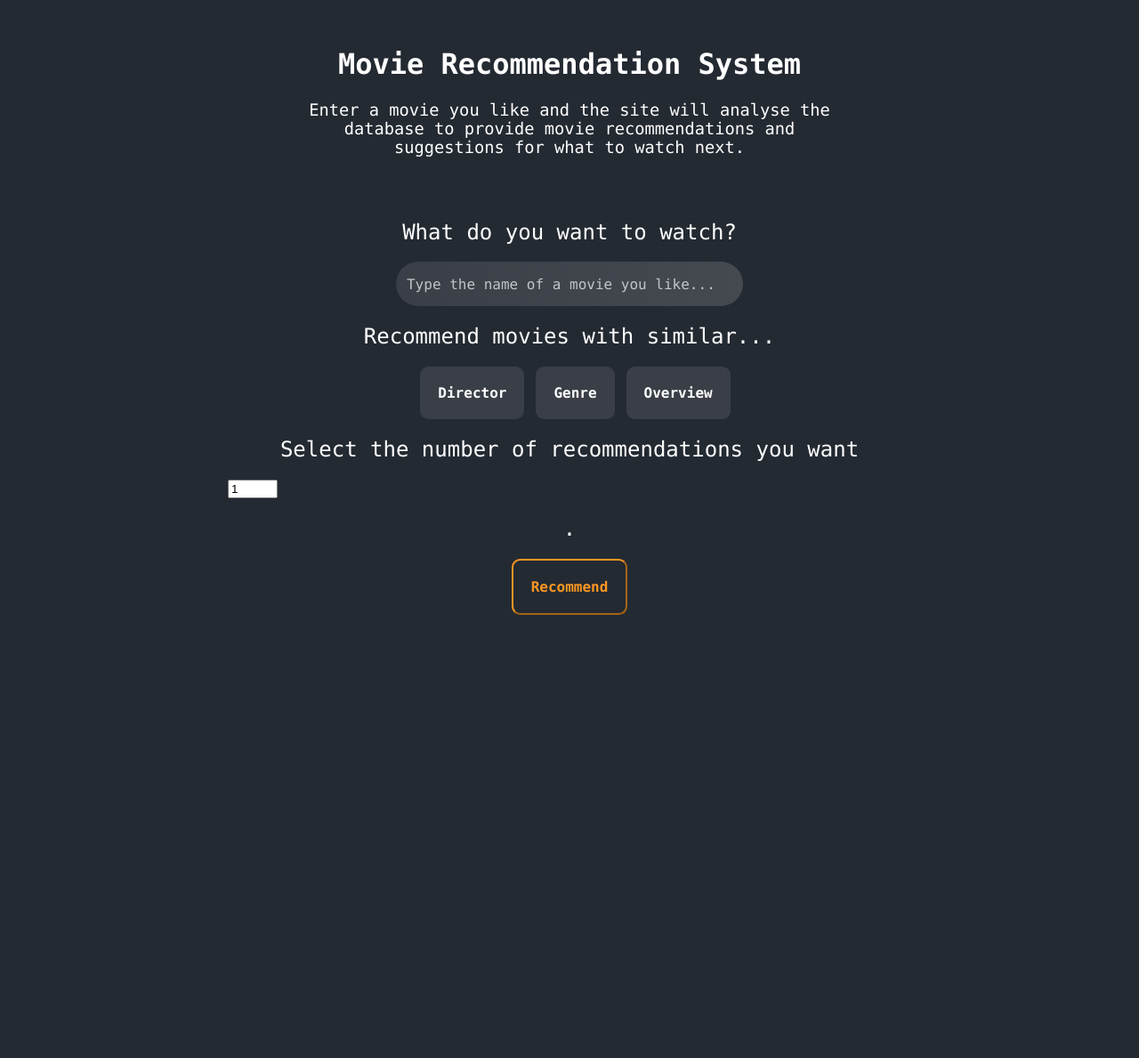
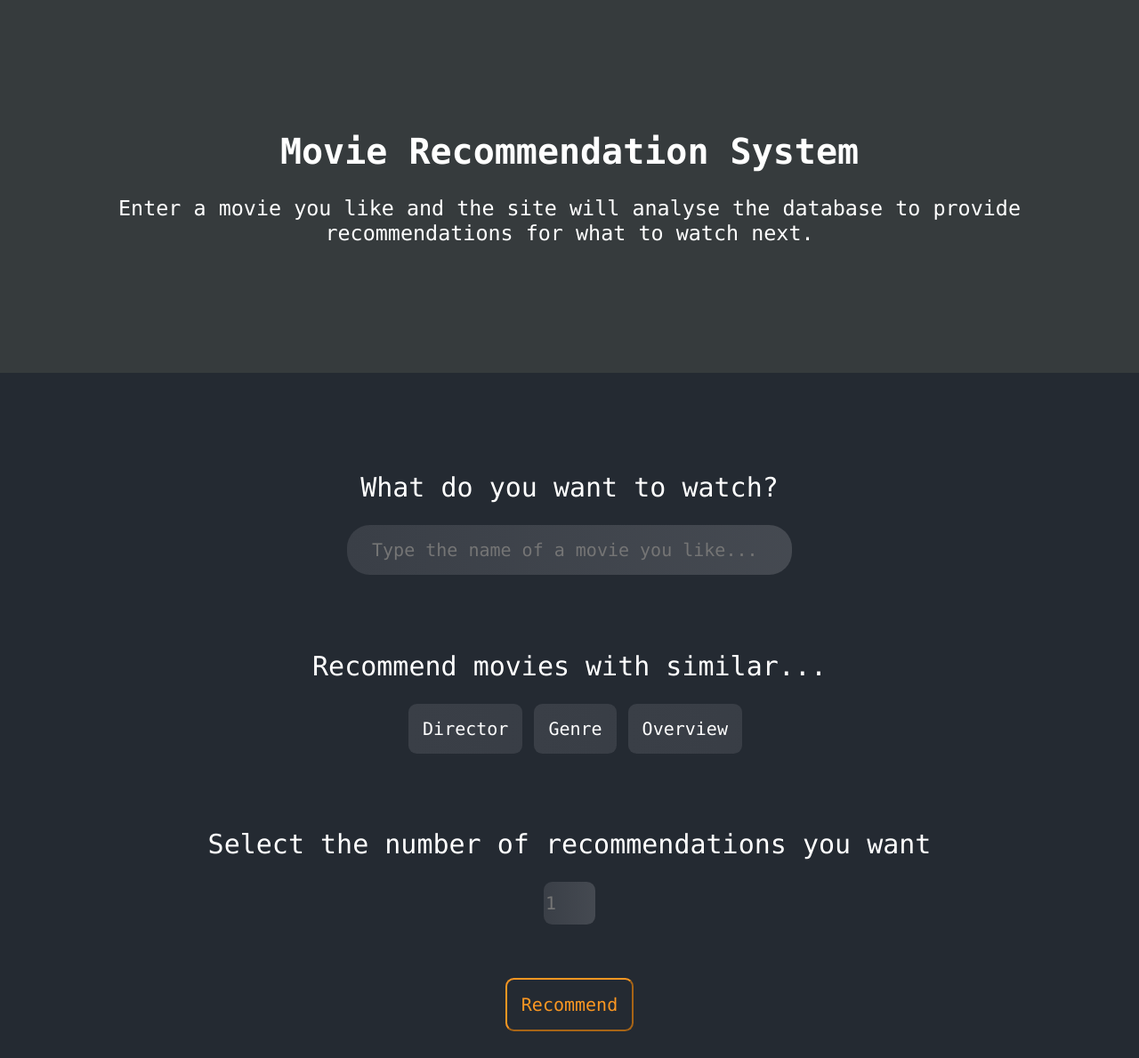
Before and after one commit to alangalavis/tfcomplejidad, a Flask app: page / in a window 1280 px wide. Shown: the whole page at 89% size. Before the commit the page ends 691 px from the top, so only its background shows below. Run offline with Flask 3, Linux system fonts and the light colour scheme.

Commit message:
Better code

```diff
--- a/static/css/styles.css
+++ b/static/css/styles.css
@@ -1,180 +1,180 @@
+/*================================================
+0. Configuration
+================================================*/
+
 :root {
   --primary_color: #242A32;
   --secondary_color: #FFFF;
   --tertiary_color: #3A3F47;
   --quartenary_color: #FB9722;
+  --quintenary_color: rgb(54, 59, 61);
   --font_primary: Consolas;
 }
 
-  body {
-    font-family: var(--font_primary);
-    margin: 0px;
-    background-color: var(--primary_color);
-    overflow: hidden;
-    user-select: none;
-    scroll-behavior: smooth;
-    overflow-y: scroll;
+*,
+*::before,
+*::after {
+  box-sizing: border-box;
 }
 
-  h1 {
+body {
+  font-size: 1.25rem;
+  font-family: var(--font_primary);
+  text-align: center;
+  overflow: hidden;
   color: var(--secondary_color);
-    text-align: center;
-
+  background-color: var(--primary_color);
+  user-select: none;
+  overflow-y: scroll;
+  margin: 0;
 }
 
-  h2 {
-    color: var(--secondary_color);
-    text-align: center;
-    font-weight: normal;
+label,
+input,
+button {
+  font: inherit;
 }
 
-  h3 {
-    color: var(--secondary_color);
-    text-align: center;
-    font-weight: normal;
+.border {
+  /*border: 3px solid green;*/
 }
 
-  .sectiontitle {
-    padding: 2rem;
-    margin: auto;
-    width: 50%;
-    max-width: 100%;
-
+.center {
+  overflow: hidden;
+  display: flex;
+  justify-content: center;
+  align-items: center;
+  flex-wrap: wrap;
 }
 
-  .section0 {
-    position: relative;
+.lighter {
+  font-weight: lighter;
 }
-  /*
-  .section0::before{
-    content: ' ';
+
+.section {
+  padding: 30px 0 30px 0;
+}
+
+/*================================================
+1. What do you want to watch?
+================================================*/
+
+.title {
+  color: var(--secondary_color);
+  background-color: var(--quintenary_color);
+  padding: 120px;
+}
+
+.line {
+  border-bottom-width: 2px;
+  width: 100%;
+  margin-top: 2rem;
+}
+
+/*================================================
+1.1. Type the name of a movie you like...
+================================================*/
+
+.searchbar {
+  color: var(--secondary_color);
+  background-image: linear-gradient(to right , var(--tertiary_color) , #3a3f47f1);
+  width: 100%;
   display: block;
-    position: absolute;
-    left: 0;
-    top: 0;
-    width: 100%;
-    height: 100%;
-    opacity: 0.6;
-    background-image: url("https://static-prod.adweek.com/wp-content/uploads/2022/03/movie-theater-buys-back-2022-652x342.jpg");
-    background-repeat: no-repeat;
-    background-position: 50% 0;
-    background-size: cover;
-  }
-  */
-
-  /*.sectiontitle, .section1, .section2, .section3 {
-    border: 3px solid green;
-  }*/
-
-  .filter {
-    margin: 0 20% 0 20%;
+  box-sizing: border-box;
+  max-width: 500px;
+  padding: 1rem;
+  border: 0;
   border-radius: 1.6rem;
 }
 
-  .search {
-    margin: auto;
-    width: 50%;
-    /*border: 3px solid green;*/
-    display: flex;
-    justify-content: center;
-    flex-wrap: wrap;
-    flex-direction: row;
-    align-items: center;
-
-  }
-
-  .search input {
-    background-image: linear-gradient(to right , var(--tertiary_color) , #3a3f47f1);
-    max-width: 100%;
-  }
-
-  .search input[type=text]{
-    color: var(--secondary_color);
-    font-family: var(--font_primary);
-    font-size: 16px;
-
-    width: 40ch;
-    max-width: 100%;
-    min-height: 3rem;
-    border-radius:1.6rem;
-    border: none;
-  }
-
-  ::placeholder {
+::placeholder .searchbar {
   color: rgba(255, 255, 255, 0.685);
   opacity: 1;
 }
 
-  .checkbox {
-    margin: auto;
-    width: 50%;
-    /*border: 3px solid green;*/
-    display: flex;
-    justify-content: center;
-    flex-wrap: wrap;
-    flex-direction: row;
-    align-items: center;
-  }
+/*================================================
+1.2. Recommend movies with similar...
+================================================*/
 
 .checkbox input[type="checkbox"] {
   margin: 0;
-      opacity: 0;
+  /*opacity: 0;*/
+  transform: scale(0);
 }
 
-  .checkbox input[type=checkbox] + label {
-    color: var(--secondary_color);
-    background-color: var(--tertiary_color);
-    font-weight: bold;
-    padding: 20px;
-    font-size: 16px;
-    text-align: center;
-    border-radius: 0.6rem;
+.checkbox input[type=checkbox] +
+label {
   cursor: pointer;
   overflow: hidden;
+  color: var(--secondary_color);
+  background-image: linear-gradient(to right , var(--tertiary_color) , #3a3f47f1);
+  width: fit-content;
+  max-width: 100%;
+  padding: 1rem;
+  border-radius: 0.6rem;
 }
 
-  .checkbox input[type=checkbox]:checked + label {
-    background-image: linear-gradient(to top , var(--quartenary_color) , #fca644);
-    color: var(--primary_color);
-  }
-
-  .checkbox input[type=checkbox]:hover + label {
-    background-image: linear-gradient(to top , var(--quartenary_color) , #fca644);
-
-  }
-
-  .send {
-    margin: auto;
-    width: 50%;
-    /*border: 3px solid green;*/
-    display: flex;
-    justify-content: center;
-    flex-wrap: wrap;
-    flex-direction: row;
-    align-items: center;
-  }
-
-  .send button {
-    color: var(--quartenary_color);
-    background-color: var(--primary_color);
-    border-color: var(--quartenary_color);
-    font-weight: bold;
-    padding: 20px;
-    font-family: var(--font_primary);
-    font-size: 16px;
-    text-align: center;
-
-    border-radius: 0.6rem;
-    cursor: pointer;
-    overflow: hidden;
-  }
-
-  .send button:active{
-    color: var(--primary_color);
-    background-color:var(--quartenary_color);
-  }
-
-  .send button:hover {
+.checkbox input[type=checkbox]:checked +
+label {
   color: var(--primary_color);
   background-image: linear-gradient(to top , var(--quartenary_color) , #fca644);
 }
+
+.checkbox input[type=checkbox]:hover +
+label {
+  background-image: linear-gradient(to top , var(--quartenary_color) , #fca644);
+}
+
+/*================================================
+1.3. Select the number of recommendations you want
+================================================*/
+
+.amount {
+  color: var(--secondary_color);
+  background-image: linear-gradient(to right , var(--tertiary_color) , #3a3f47f1);
+  max-width: 100%;
+  min-height: 3rem;
+  border: 0;
+  border-radius: 0.6rem;
+}
+
+::placeholder .amount {
+  color: rgba(255, 255, 255, 0.685);
+  opacity: 1;
+}
+
+/*================================================
+1.4. Recommend
+================================================*/
+
+.recommend {
+  cursor: pointer;
+  overflow: hidden;
+  color: var(--quartenary_color);
+  border-color: var(--quartenary_color);
+  background-color: var(--primary_color);
+  width: fit-content;
+  max-width: 100%;
+  padding: 1rem;
+  border-radius: 0.6rem;
+}
+
+.send:active{
+  color: var(--primary_color);
+  background-image: linear-gradient(to top , var(--quartenary_color) , #fca644);
+}
+
+.recommend:hover {
+  color: var(--primary_color);
+  background-image: linear-gradient(to top , var(--quartenary_color) , #fca644);
+}
+
+/*================================================
+2. Media queries
+================================================*/
+
+@media screen and (max-width: 600px) {
+  body {
+    margin: 0;
+  }
+}
--- a/templates/index.html
+++ b/templates/index.html
@@ -6,47 +6,50 @@
 {% endblock %}
 
 {% block body %}
-    <div class="section0">
-        <div class="sectiontitle">
-            <h1>Movie Recommendation System</h1>
-            <h3>Enter a movie you like and the site will analyse the database to provide movie recommendations and suggestions for what to watch next.</h2>
-        </div>
-    </div>
 
-    <div class="filter">
-        <div class="section1">
-            <h2>What do you want to watch?</h2>
-            <div class="search">
-                <form action="#"><input type="text" placeholder=" Type the name of a movie you like..." name="search"></form>
+    <div class="border title">
+        <h1>Movie Recommendation System</h1>
+        <h3 class="lighter">Enter a movie you like and the site will analyse the database to provide recommendations for what to watch next.</h3>
+    </div><br>
+
+    <div class="line"></div>
+
+    <div class="border">
+        <form action="#">
+            <div class="section">
+                <h2 class="lighter">What do you want to watch?</h2>
+                <div class="border center">
+                    <input type="text" placeholder=" Type the name of a movie you like..." name="search" required class="searchbar">
+                </div>
             </div>
-        </div>
 
-        <div class="section2">
-            <h2>Recommend movies with similar...</h2>
-            <div class="checkbox">
+            <div class="section">
+                <h2 class="lighter">Recommend movies with similar...</h2>
+                <div class="border center checkbox">
+                    <input type="checkbox" id="checkbox_1" onclick="onlyOne(this)" name="check" value="Director">
+                    <label for="checkbox_1">Director</label>
 
-                <input type="checkbox" id="checkbox_1" onclick="onlyOne(this)" name="check">
-                <label for="checkbox_1">Director</label>
+                    <input type="checkbox" id="checkbox_2" onclick="onlyOne(this)" name="check" value="Genre">
+                    <label for="checkbox_2">Genre</label>
 
-                <input type="checkbox" id="checkbox_2" onclick="onlyOne(this)" name="check">
-                <label for="checkbox_2">Genre</label>
+                    <input type="checkbox" id="checkbox_3" onclick="onlyOne(this)" name="check" value="Overview">
+                    <label for="checkbox_3">Overview</label>
+                </div>
+            </div>
 
-                <input type="checkbox" id="checkbox_3" onclick="onlyOne(this)" name="check">
-                <label for="checkbox_3">Overview</label>
+            <div class="section">
+                <h2 class="lighter">Select the number of recommendations you want</h2>
+                <div class="border center">
+                    <input type="number" min="1" max="15" placeholder="1" required class="amount">
+                </div>
             </div>
-        </div>
 
-        <div class="section4">
-            <h2>Select the number of recommendations you want</h2>
-            <input type="number" min="1" max="15" value="1">
-        </div>
-
-        <div class="section3">
-            <h2>.</h2>
-            <div class="send">
-                <button type="submit">Recommend</button>
+            <div class="section">
+                <div class="border center">
+                    <button type="submit" class="recommend">Recommend</button>
+                </div>
             </div>
-        </div>
+        </form>
     </div>
 
 {% endblock %}
```
Lines whose indentation alone changed are shown as unchanged.
